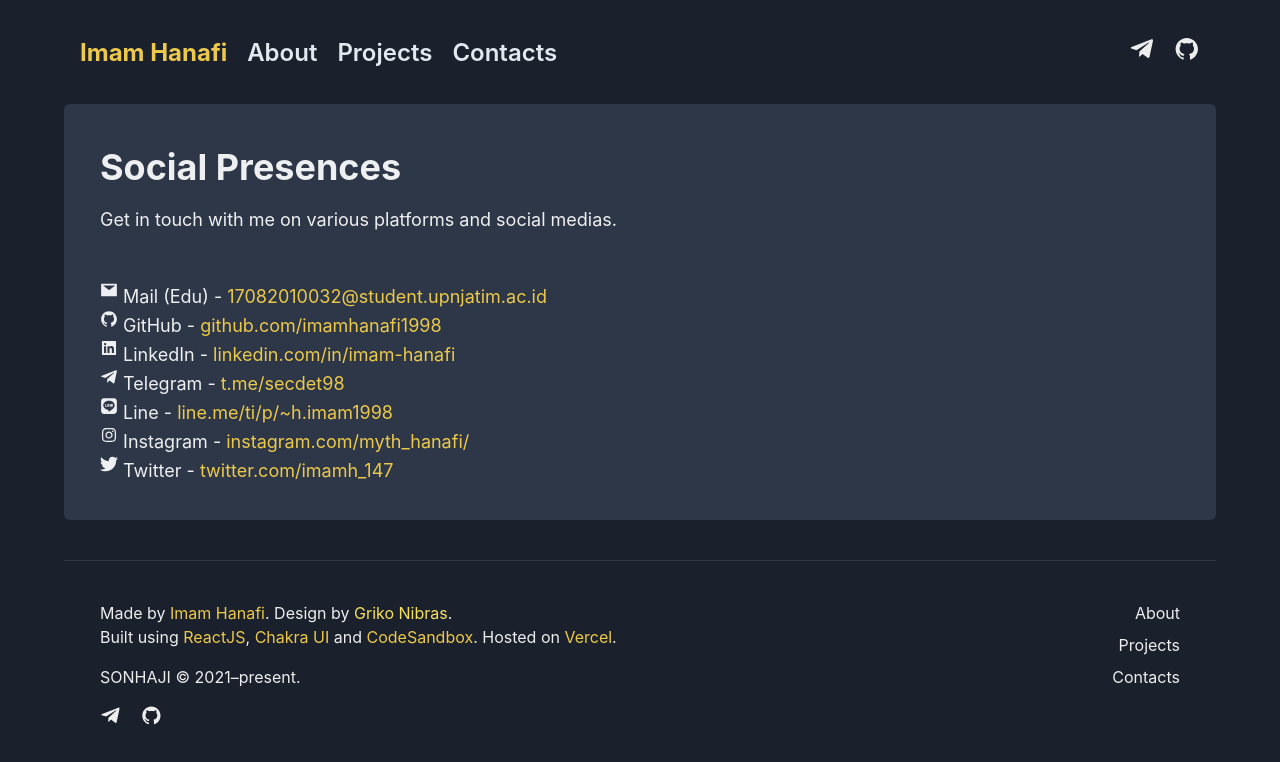
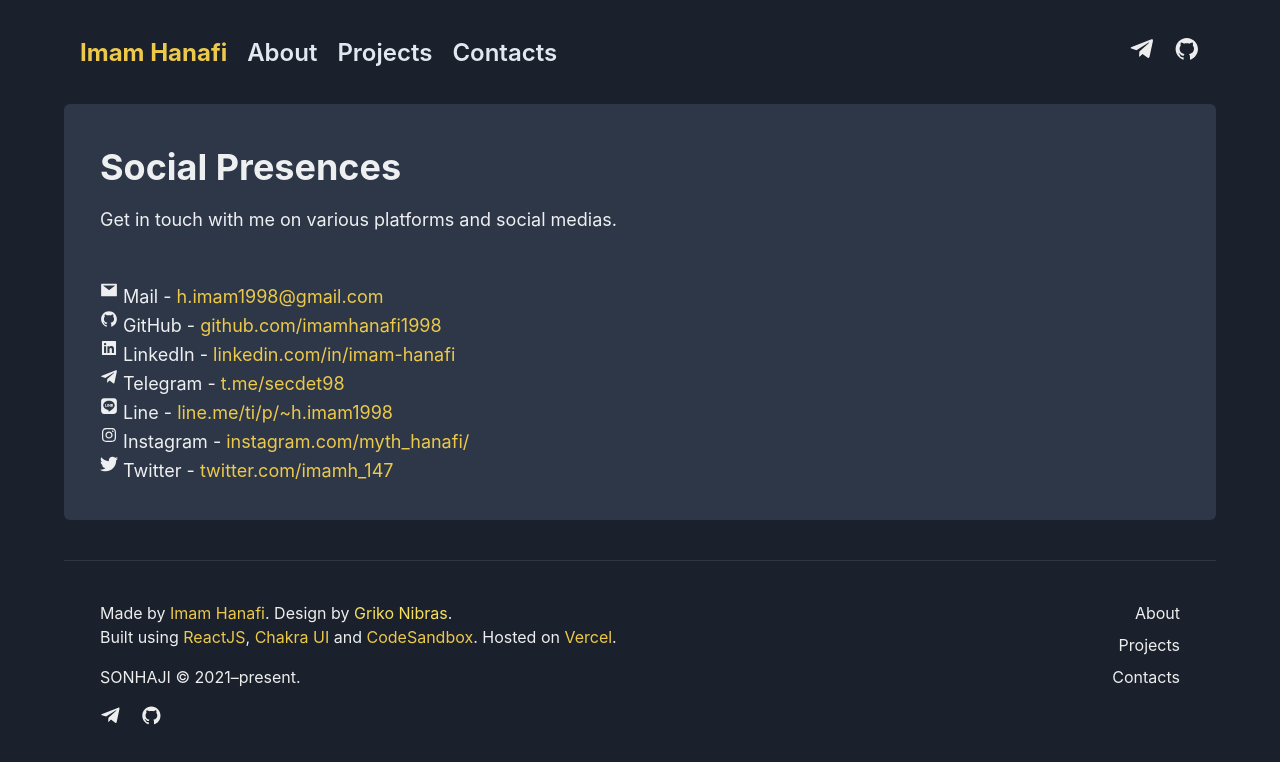
Before and after one commit to imamhanafi1998/sonhaji-landing-page, a React (Create React App) app: page /contacts in a window 1280 px wide. Shown: the top 762 px of the page. Built offline with nearby package versions, Linux system fonts and the light colour scheme; what spotify-web-api-js would draw is missing.

Commit message:
Update Contacts.js

```diff
--- a/src/components/pages/Contacts.js
+++ b/src/components/pages/Contacts.js
@@ -25,7 +25,7 @@ import { FaTelegramPlane, FaTwitter, FaLine } from "react-icons/fa";
 const Contacts = () => {
   const [pL, setPL] = useState(false);
   const [email, setEmail] = React.useState(
-    "17082010032@student.upnjatim.ac.id"
+    "h.imam1998@gmail.com"
   );
   const { hasCopied, onCopy } = useClipboard(email);
   const [isLarge] = useMediaQuery("(min-width: 480px)");
@@ -66,11 +66,11 @@ const Contacts = () => {
                 fontSize={{ base: "md", sm: "lg" }}
                 mb={!isLarge ? "3" : "0"}
               >
-                <Icon mb={1} as={AiFillMail} /> Mail (Edu)
+                <Icon mb={1} as={AiFillMail} /> Mail
                 {!isLarge ? <br /> : " - "}
                 <Tooltip
                   label="Click to copy email address"
-                  aria-label="Mail (Edu)"
+                  aria-label="Mail"
                   placement="bottom-end"
                 >
                   <Link color="yellow.400" onClick={() => emailClickHandler()}>
```
